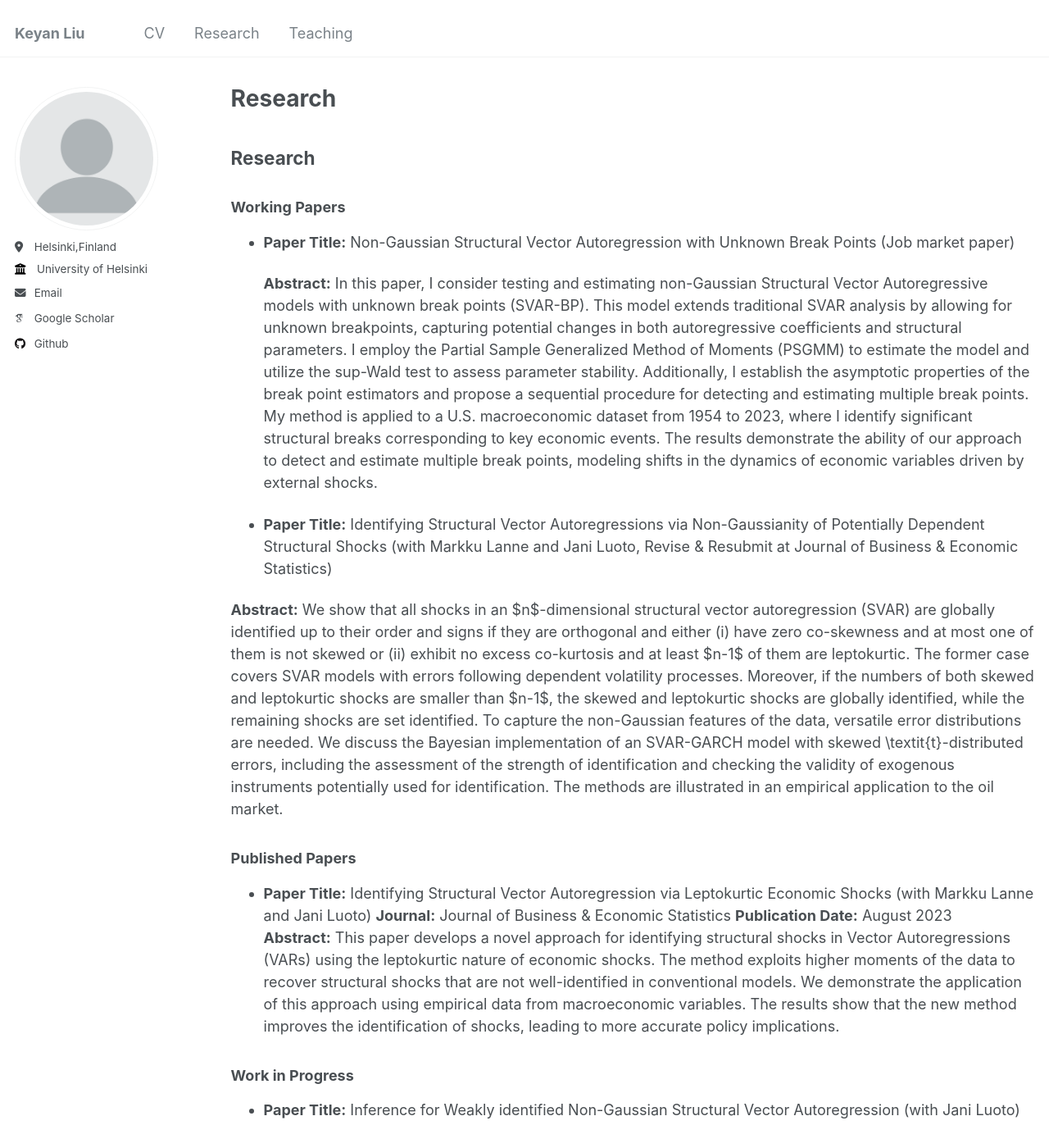
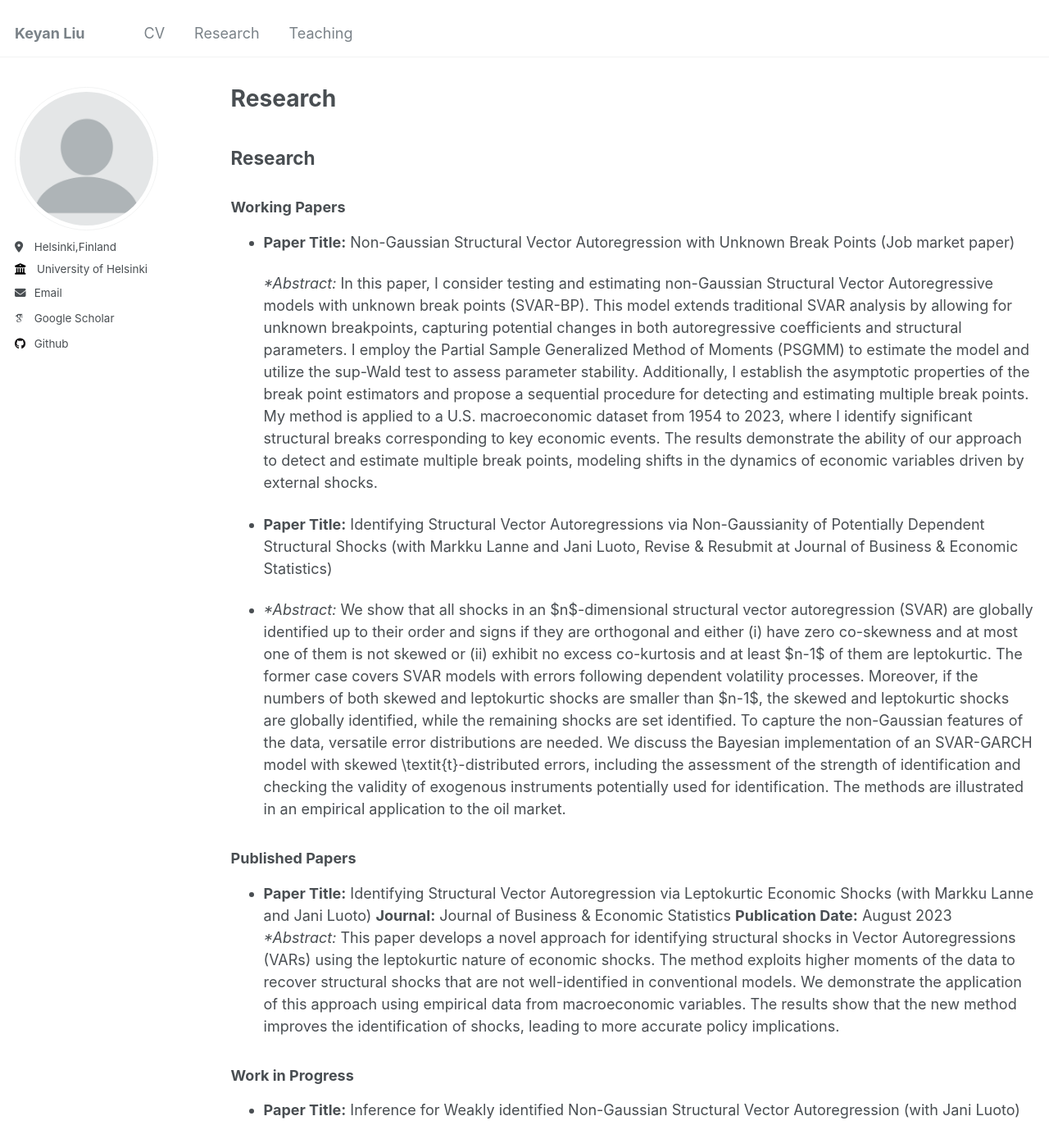
Before and after one commit to keyanliu1/keyanliu1.github.io, a Jekyll site: the page built from _pages/publications.md, in a window 1280 px wide and 1400 px high. Shown: the whole window at 82% size. Built offline with Jekyll 4.4.1, drawn with Linux system fonts in a browser that asks for light colours; some web fonts are replaced.

```diff
--- a/_pages/publications.md
+++ b/_pages/publications.md
@@ -11,17 +11,17 @@ author_profile: true
 ### Working Papers
 - **Paper Title:** Non-Gaussian Structural Vector Autoregression with Unknown Break Points (Job market paper)
 
-  **Abstract:** In this paper, I consider testing and estimating non-Gaussian Structural Vector Autoregressive models with unknown break points (SVAR-BP). This model extends traditional SVAR analysis by allowing for unknown breakpoints, capturing potential changes in both autoregressive coefficients and structural parameters. I employ the Partial Sample Generalized Method of Moments (PSGMM) to estimate the model and utilize the sup-Wald test to assess parameter stability. Additionally, I establish the asymptotic properties of the break point estimators and propose a sequential procedure for detecting and estimating multiple break points. My method is applied to a U.S. macroeconomic dataset from 1954 to 2023, where I identify significant structural breaks corresponding to key economic events. The results demonstrate the ability of our approach to detect and estimate multiple break points, modeling shifts in the dynamics of economic variables driven by external shocks.
+  **Abstract:* In this paper, I consider testing and estimating non-Gaussian Structural Vector Autoregressive models with unknown break points (SVAR-BP). This model extends traditional SVAR analysis by allowing for unknown breakpoints, capturing potential changes in both autoregressive coefficients and structural parameters. I employ the Partial Sample Generalized Method of Moments (PSGMM) to estimate the model and utilize the sup-Wald test to assess parameter stability. Additionally, I establish the asymptotic properties of the break point estimators and propose a sequential procedure for detecting and estimating multiple break points. My method is applied to a U.S. macroeconomic dataset from 1954 to 2023, where I identify significant structural breaks corresponding to key economic events. The results demonstrate the ability of our approach to detect and estimate multiple break points, modeling shifts in the dynamics of economic variables driven by external shocks.
 
 - **Paper Title:** Identifying Structural Vector Autoregressions via Non-Gaussianity of Potentially Dependent Structural Shocks (with Markku Lanne and Jani Luoto,  Revise &amp; Resubmit at Journal of Business &amp; Economic Statistics)
 
-**Abstract:** We show that all shocks in an $n$-dimensional structural vector autoregression (SVAR) are globally identified up to their order and signs if they are orthogonal and either (i) have zero co-skewness and at most one of them is not skewed or (ii) exhibit no excess co-kurtosis and at least $n-1$ of them are leptokurtic. The former case covers SVAR models with errors following dependent volatility processes. Moreover, if the numbers of both skewed and leptokurtic shocks are smaller than $n-1$, the skewed and leptokurtic shocks are globally identified, while the remaining shocks are set identified. To capture the non-Gaussian features of the data, versatile error distributions are needed. We discuss the Bayesian implementation of an SVAR-GARCH model with skewed \textit{t}-distributed errors, including the assessment of the strength of identification and checking the validity of exogenous instruments potentially used for identification. The methods are illustrated in an empirical application to the oil market.
+- **Abstract:* We show that all shocks in an $n$-dimensional structural vector autoregression (SVAR) are globally identified up to their order and signs if they are orthogonal and either (i) have zero co-skewness and at most one of them is not skewed or (ii) exhibit no excess co-kurtosis and at least $n-1$ of them are leptokurtic. The former case covers SVAR models with errors following dependent volatility processes. Moreover, if the numbers of both skewed and leptokurtic shocks are smaller than $n-1$, the skewed and leptokurtic shocks are globally identified, while the remaining shocks are set identified. To capture the non-Gaussian features of the data, versatile error distributions are needed. We discuss the Bayesian implementation of an SVAR-GARCH model with skewed \textit{t}-distributed errors, including the assessment of the strength of identification and checking the validity of exogenous instruments potentially used for identification. The methods are illustrated in an empirical application to the oil market.
 
 ### Published Papers
 - **Paper Title:** Identifying Structural Vector Autoregression via Leptokurtic Economic Shocks  (with Markku Lanne and Jani Luoto)
   **Journal:** Journal of Business &amp; Economic Statistics
   **Publication Date:** August 2023
-  **Abstract:** This paper develops a novel approach for identifying structural shocks in Vector Autoregressions (VARs) using the leptokurtic nature of economic shocks. The method exploits higher moments of the data to recover structural shocks that are not well-identified in conventional models. We demonstrate the application of this approach using empirical data from macroeconomic variables. The results show that the new method improves the identification of shocks, leading to more accurate policy implications.
+  **Abstract:* This paper develops a novel approach for identifying structural shocks in Vector Autoregressions (VARs) using the leptokurtic nature of economic shocks. The method exploits higher moments of the data to recover structural shocks that are not well-identified in conventional models. We demonstrate the application of this approach using empirical data from macroeconomic variables. The results show that the new method improves the identification of shocks, leading to more accurate policy implications.
 
 
 ### Work in Progress
```
